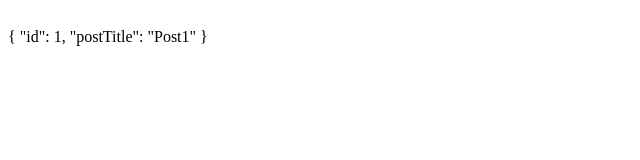
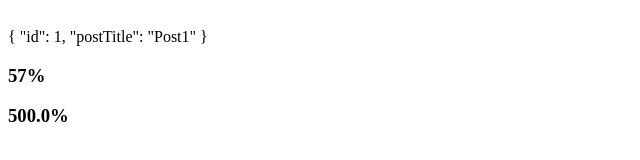
Before and after one commit to pramotepon/angular_learning, an Angular app: page / in a window 1280 px wide. Shown: the part 578-738 px from the top of the page, without its empty margins (0-640 px from the left). Built offline with nearby package versions, Linux system fonts and the light colour scheme.

Commit message:
Pipe: percent

```diff
--- a/src/app/app.component.html
+++ b/src/app/app.component.html
@@ -11,9 +11,12 @@
 <!-- Currency Pipe -->
 <h1>{{ price | currency : "JPY" }}</h1>
 <h1>{{ price | currency : "JPY" : false }}</h1>
-<h1>{{ price | currency : "JPY" : false : '2.1-1' }}</h1>
+<h1>{{ price | currency : "JPY" : false : "2.1-1" }}</h1>
 <!-- Date Pipe https://angular.io/api/common/DatePipe -->
-<h1>{{ today | date: 'short' }}</h1>
-<h1>{{ today | date: 'shortDate' }}</h1>
+<h1>{{ today | date : "short" }}</h1>
+<h1>{{ today | date : "shortDate" }}</h1>
 <!-- JSON Pipe -->
 <p>{{ postObj | json }}</p>
+<!-- Percent Pipe *100 -->
+<h3>{{ 0.567 | percent }}</h3>
+<h3>{{ 5 | percent : "1.1-1" }}</h3>
```
Also changed, not shown: 1 other file (tests, documents, lock files or other folders).
